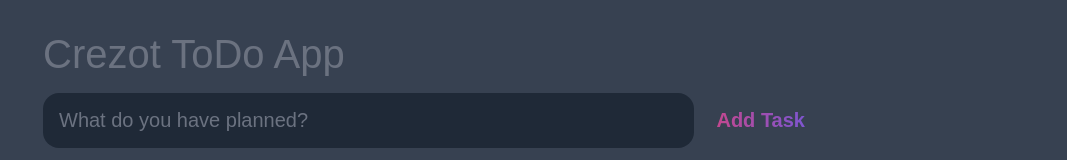
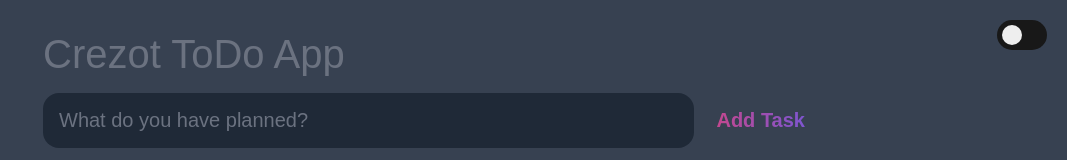
Before and after one commit to Breeze-Night/Crezot-Todo-App, a plain HTML site: page index.html in a window 1280 px wide. Shown: the top 160 px of the page, without its empty margins (213-1280 px from the left). Drawn offline with Linux system fonts and the light colour scheme.

Commit message:
add switch button

```diff
--- a/index.html
+++ b/index.html
@@ -9,6 +9,9 @@
     <title>TODO App</title>
 </head>
 <body>
+    <div class="switch">
+        <div class="slider"></div>
+    </div>
     <header>
         <h1>Crezot ToDo App</h1>
         <form action="" id="new_task_form">
--- a/style.css
+++ b/style.css
@@ -27,6 +27,27 @@ header {
     max-width: 800px;
     width: 100%;
     margin: 0 auto;
+}
+
+.switch {
+    position: fixed;
+    height: 30px;
+    width: 50px;
+    background-color: rgb(24, 24, 24);
+    border: none;
+    border-radius: 20px;
+    margin: 20px;
+    right: 0px;
+}
+
+.slider {
+    position: absolute;
+    width: 20px;
+    height: 20px;
+    background-color: rgb(238, 238, 238);
+    top: 5px;
+    left: 5px;
+    border-radius: 50%;
 }
 
 header h1 {
```
